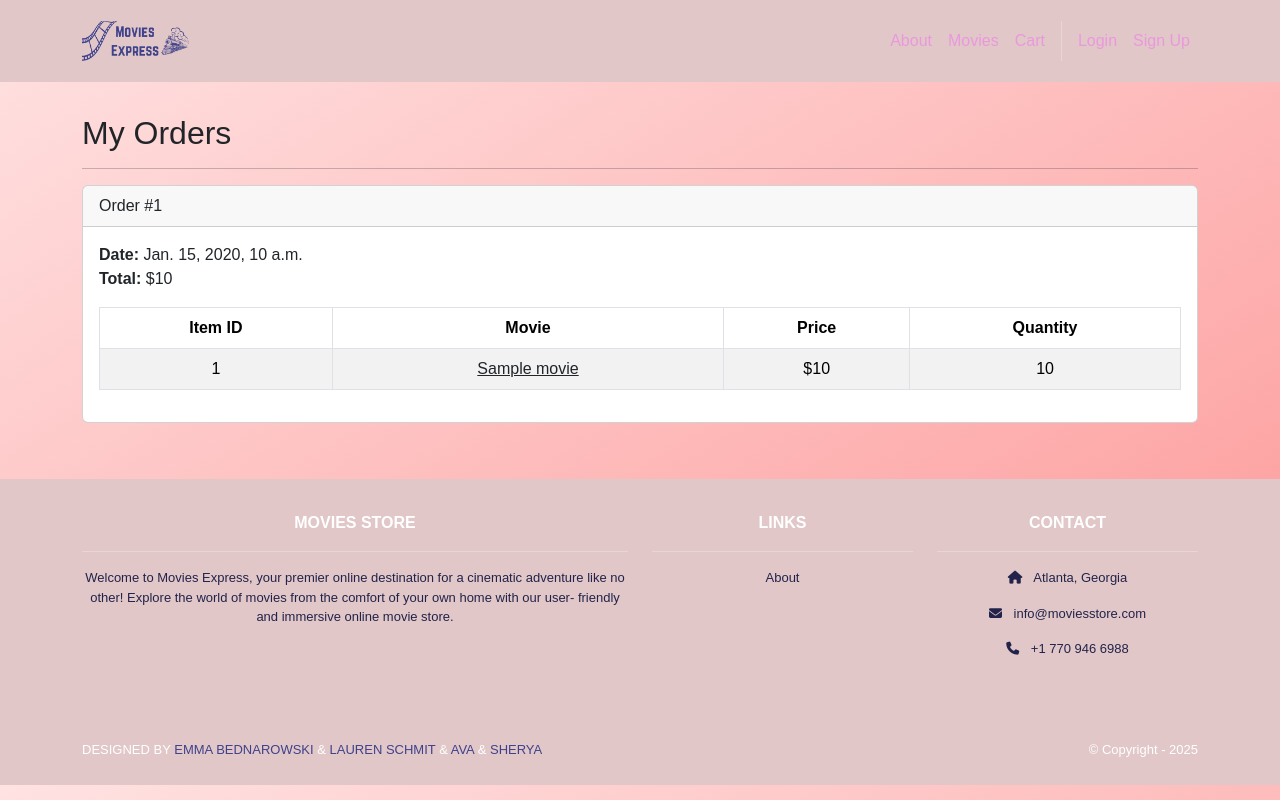
After one commit to laurenaschmidt/project-1, a Django app: template accounts/templates/accounts/orders.html in a window 1280 px wide. The commit adds this page. Run offline with Django 5.2, Linux system fonts and the light colour scheme; the template is opened without the code that fills it: most values are stand-ins (such as "Sample title", 1, 10 or a date in 2020); some libraries are stand-ins or nearby versions; some web fonts are replaced.

Commit message:
i think it is working?

```diff
--- /dev/null
+++ b/accounts/templates/accounts/orders.html
@@ -0,0 +1,51 @@
+{% extends 'base.html' %}
+{% block content %}
+<div class="p-3">
+  <div class="container">
+    <div class="row mt-3">
+      <div class="col mx-auto mb-3">
+        <h2>My Orders</h2>
+        <hr />
+        {% for order in template_data.orders %}
+        <div class="card mb-4">
+          <div class="card-header">
+            Order #{{ order.id }}
+          </div>
+          <div class="card-body">
+            <b>Date:</b> {{ order.date }}<br />
+            <b>Total:</b> ${{ order.total }}<br />
+            <table class="table table-bordered
+              table-striped text-center mt-3">
+              <thead>
+                <tr>
+                  <th scope="col">Item ID</th>
+                  <th scope="col">Movie</th>
+                  <th scope="col">Price</th>
+                  <th scope="col">Quantity</th>
+                </tr>
+              </thead>
+              <tbody>
+                {% for item in order.item_set.all %}
+                <tr>
+                  <td>{{ item.movie.id }}</td>
+                  <td>
+                    <a class="link-dark"
+                      href="{% url 'movies.show'
+                      id=item.movie.id %}">
+                      {{ item.movie.name }}
+                    </a>
+                  </td>
+                  <td>${{ item.movie.price }}</td>
+                  <td>{{ item.quantity }}</td>
+                </tr>
+                {% endfor %}
+              </tbody>
+            </table>
+          </div>
+        </div>
+        {% endfor %}
+      </div>
+    </div>
+  </div>
+</div>
+{% endblock content %}
--- a/accounts/urls.py
+++ b/accounts/urls.py
@@ -4,4 +4,5 @@ urlpatterns = [
     path('signup', views.signup, name='accounts.signup'),
     path('login', views.login, name='accounts.login'),
     path('logout/', views.logout, name='accounts.logout'),
+    path('orders/', views.orders, name='accounts.orders'),
 ]
--- a/cart/urls.py
+++ b/cart/urls.py
@@ -4,6 +4,5 @@ urlpatterns = [
     path('', views.index, name='cart.index'),
     path('<int:id>/add/', views.add, name='cart.add'),
     path('clear/', views.clear, name='cart.clear'),
-    path('purchase/', views.purchase,
-        name='cart.purchase'),
+    path('purchase/', views.purchase, name='cart.purchase'),
 ]
--- a/moviesstore/templates/base.html
+++ b/moviesstore/templates/base.html
@@ -35,9 +35,10 @@
             <a class="nav-link" href="{% url 'cart.index' %}">Cart</a>
               <div class="vr bg-white mx-2 d-none d-lg-block"></div>
               {% if user.is_authenticated %}
+                  <a class="nav-link" href="{% url 'accounts.orders' %}">Orders
+            </a>
             <a class="nav-link"
-              href="{% url 'accounts.logout' %}">Logout ({{
-              user.username }})</a>
+              href="{% url 'accounts.logout' %}">Logout ({{ user.username }})</a>
             {% else %}
               <a class="nav-link" href="{% url 'accounts.login' %}">Login</a>
               <a class="nav-link" href="{% url 'accounts.signup' %}">Sign Up</a>
```
Also changed, not shown: accounts/views.py (+8 -1 lines), db.sqlite3.
